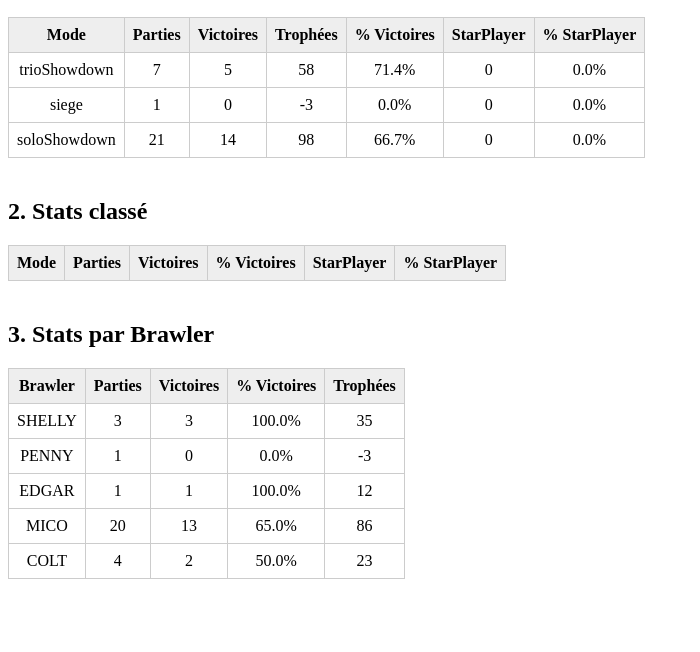
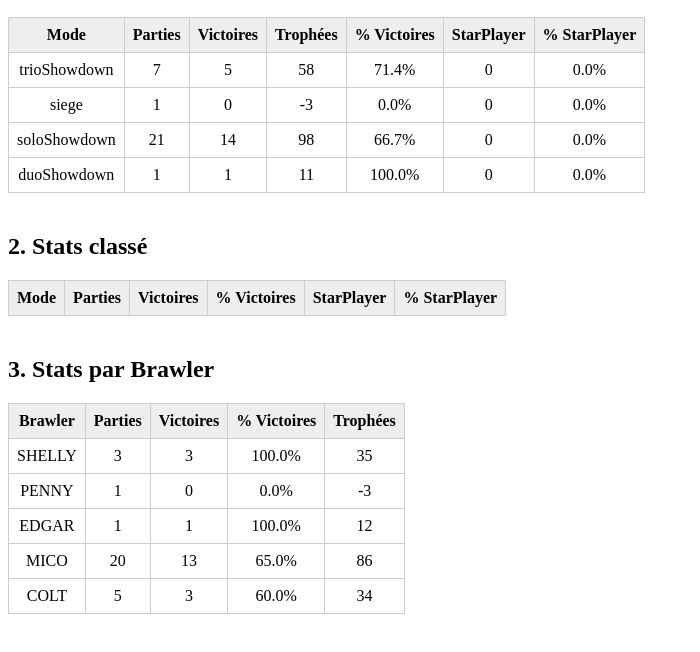
Before and after one commit to CarlomanTK/BrauleurStars, a plain HTML site: page pages/player_8VCYYLLPR.html in a window 1280 px wide. Shown: the part 110-762 px from the top of the page, without its empty margins (0-700 px from the left). Drawn offline with Linux system fonts and the light colour scheme.

Commit message:
Mise à jour automatique 2025-08-01_22:33:37

```diff
--- a/pages/player_8VCYYLLPR.html
+++ b/pages/player_8VCYYLLPR.html
@@ -33,6 +33,11 @@
         <tr>
             <td>soloShowdown</td><td>21</td><td>14</td>
             <td>98</td><td>66.7%</td><td>0</td><td>0.0%</td>
+        </tr>
+
+        <tr>
+            <td>duoShowdown</td><td>1</td><td>1</td>
+            <td>11</td><td>100.0%</td><td>0</td><td>0.0%</td>
         </tr>
 
     </table>
@@ -73,8 +78,8 @@
         </tr>
 
         <tr>
-            <td>COLT</td><td>4</td><td>2</td>
-            <td>50.0%</td><td>23</td>
+            <td>COLT</td><td>5</td><td>3</td>
+            <td>60.0%</td><td>34</td>
         </tr>
 
     </table>
```
Also changed, not shown: index.html (+4 -4 lines).
